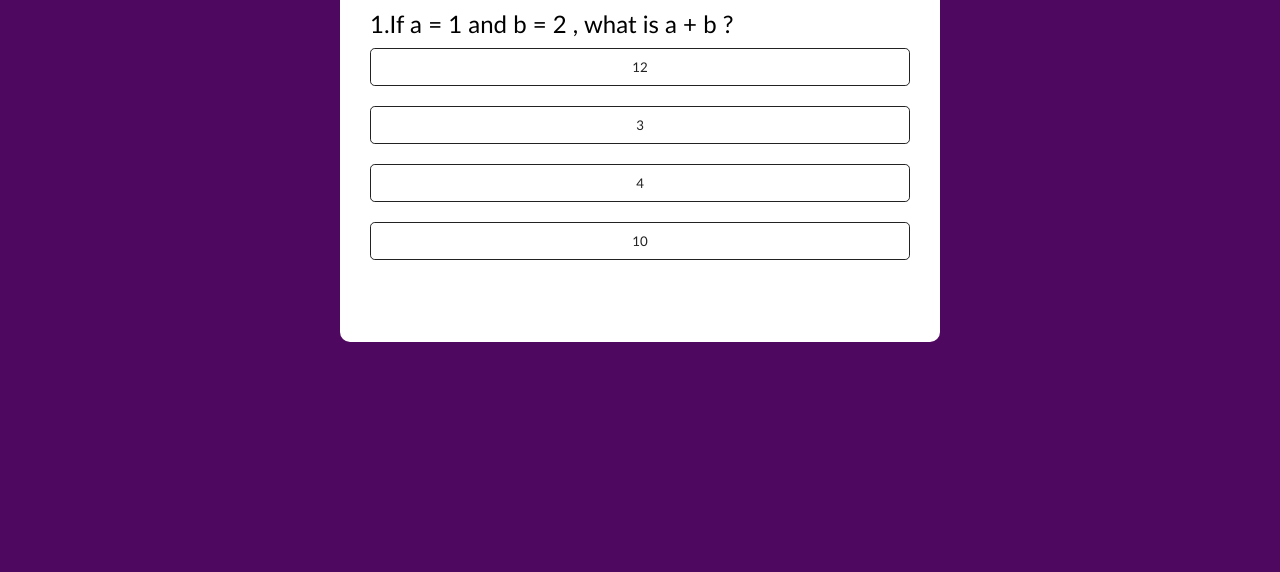
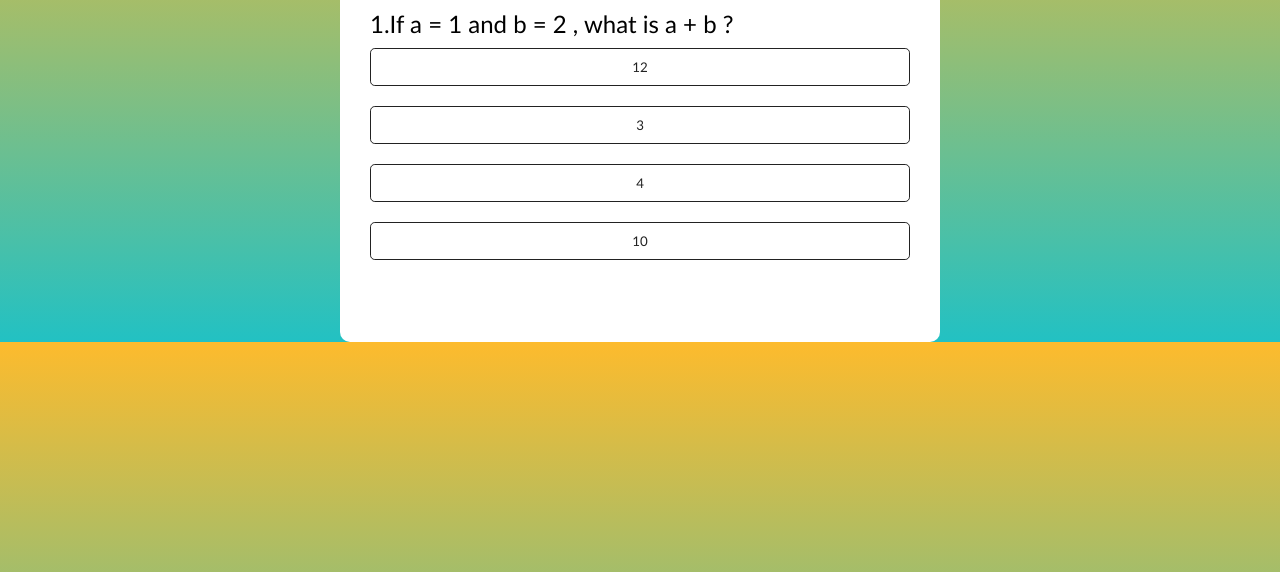
Before and after one commit to sauravbag101/MCQ_submission, a plain HTML site: page index.html in a window 1280 px wide. Shown: the part 228-800 px from the top of the page. Drawn offline with Linux system fonts and the light colour scheme.

Commit message:
Update mcq.css

```diff
--- a/mcq.css
+++ b/mcq.css
@@ -6,7 +6,8 @@
 }
 
 body{
-    background: #4e085f ;
+    background: rgb(34,193,195);
+    background: linear-gradient(0deg, rgba(34,193,195,1) 0%, rgba(253,187,45,1) 100%);
 }
 .app{
     width: 100%;
```
